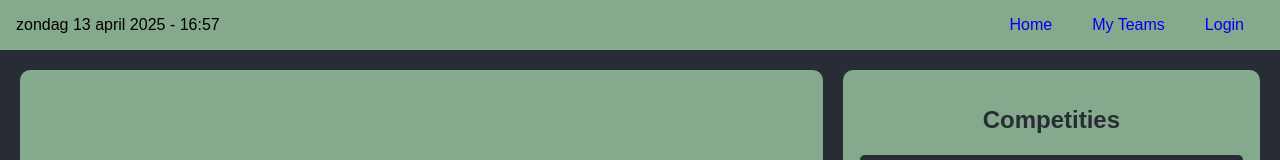
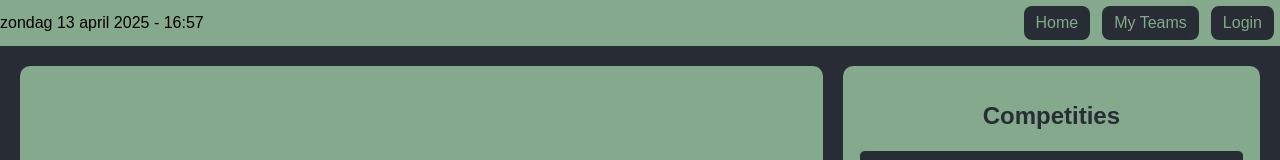
Before and after one commit to ThomasOudhoff/SportDataApp, a React (Create React App) app: page / in a window 1280 px wide. Shown: the top 160 px of the page. Built offline with nearby package versions, Linux system fonts and the light colour scheme; no server answers.

Commit message:
Style: navigatielinks voorzien van blok-styling en comments

```diff
--- a/src/Components/NavBar/NavBar.component.css
+++ b/src/Components/NavBar/NavBar.component.css
@@ -1,47 +1,51 @@
+/* Navigatiebalk styling */
 .navbar {
-    background-color: var(--green); /* Groene achtergrond voor de navigatiebalk */
-    padding: 16px; /* Binnenruimte rondom de inhoud */
-    display: flex; /* Flex layout voor linker- en rechterkant */
-    justify-content: space-between; /* Spatie tussen datum en links */
-    align-items: center; /* Verticale uitlijning centreren */
-    margin-bottom: 20px; /* Ruimte onder de navbar */
-    color: #000; /* Zwarte tekstkleur */
+    background-color: var(--green); /* Groene achtergrondkleur */
+    display: flex; /* Flexbox voor horizontale layout */
+    justify-content: space-between; /* Verdeel ruimte tussen links en datum/tijd */
+    align-items: center; /* Verticaal centreren van inhoud */
+    margin-bottom: 20px; /* Ruimte onder de navigatiebalk */
+    color: #000; /* Tekstkleur voor de inhoud van de navbar */
 }
 
+/* Datum/tijd styling in de navbar */
 .navbar .datetime {
-    font-size: 16px; /* Standaard lettergrootte voor datum/tijd */
+    font-size: 16px; /* Lettergrootte van de datum/tijd */
 }
 
-.navbar ul {
-    display: flex; /* Navigatielinks naast elkaar */
-    list-style: none; /* Geen standaard bullets */
-    gap: 20px; /* Ruimte tussen de links */
-    margin: 0;
-    padding: 0;
+/* Navigatielinks als blokken weergegeven */
+.navbar .nav-links a {
+    display: inline-block; /* Gedraagt zich als blok zodat padding/randen werken */
+    padding: 8px 12px; /* Binnenruimte rondom de linktekst */
+    border: var(--dark-grey); /* Randkleur via CSS-variabele */
+    border-radius: 8px; /* Afgeronde hoeken voor een zachter uiterlijk */
+    background-color: var(--dark-grey); /* Achtergrondkleur van de link */
+    color: var(--green); /* Tekstkleur van de link */
+    text-decoration: none; /* Geen onderstreping */
+    transition: background-color 0.2s ease-in-out, border-color 0.2s; /* Soepele overgang bij hover */
+    margin: 6px; /* Buitenruimte tussen links */
 }
 
-.navbar ul li {
-    margin: 0; /* Geen extra marge per lijstitem */
+/* Hover-effect voor navigatielinks */
+.navbar .nav-links a:hover {
+    background-color: #e0e0e0; /* Lichtere achtergrond bij hover */
+    border-color: #999; /* Donkerdere rand bij hover */
 }
 
-.navbar .nav-links a {
-    padding: 10px 10px; /* Binnenruimte rond de linktekst */
+/* Styling van de logout-link */
+.logout-link {
+    display: inline-block; /* Blokvormig gedrag */
+    border: var(--dark-grey); /* Randkleur via CSS-variabele */
+    border-radius: 8px; /* Afgeronde hoeken */
+    background-color: var(--dark-grey); /* Achtergrondkleur */
+    color: var(--green); /* Tekstkleur */
+    margin: 6px; /* Ruimte rondom de link */
+    padding: 8px 12px; /* Binnenruimte voor klikvlak */
+    cursor: pointer; /* Cursor wordt een handje bij hover */
     text-decoration: none; /* Geen onderstreping */
-    transition: background-color 0.3s ease; /* Soepele overgang op hover */
-    margin: 10px; /* Buitenruimte rond de links */
 }
 
-.navbar ul li:hover {
-    transform: translateY(-5px); /* Lichte optische lift bij hover */
+/* Hover-effect voor logout-link */
+.logout-link:hover {
+    color: var(--green); /* Tekstkleur blijft groen bij hover */
 }
-
-.logout-link {
-    color: white; /* Witte tekstkleur */
-    cursor: pointer; /* Cursor verandert in handje */
-    margin-left: 15px; /* Ruimte ten opzichte van de vorige link */
-    text-decoration: underline; /* Onderstreept voor nadruk */
-}
-
-.logout-link:hover {
-    color: var(--green); /* Kleurverandering bij hover */
-}
```
